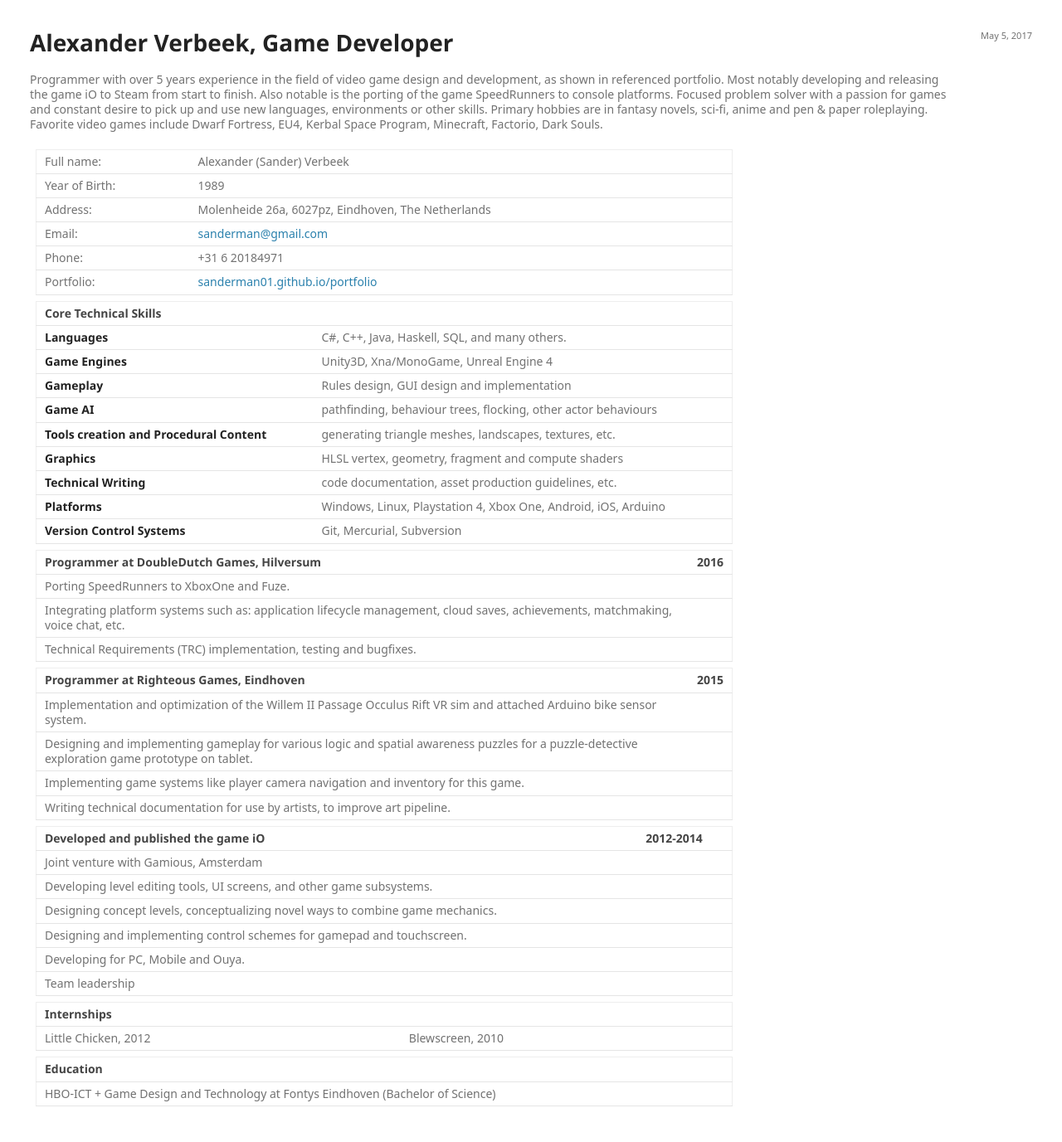
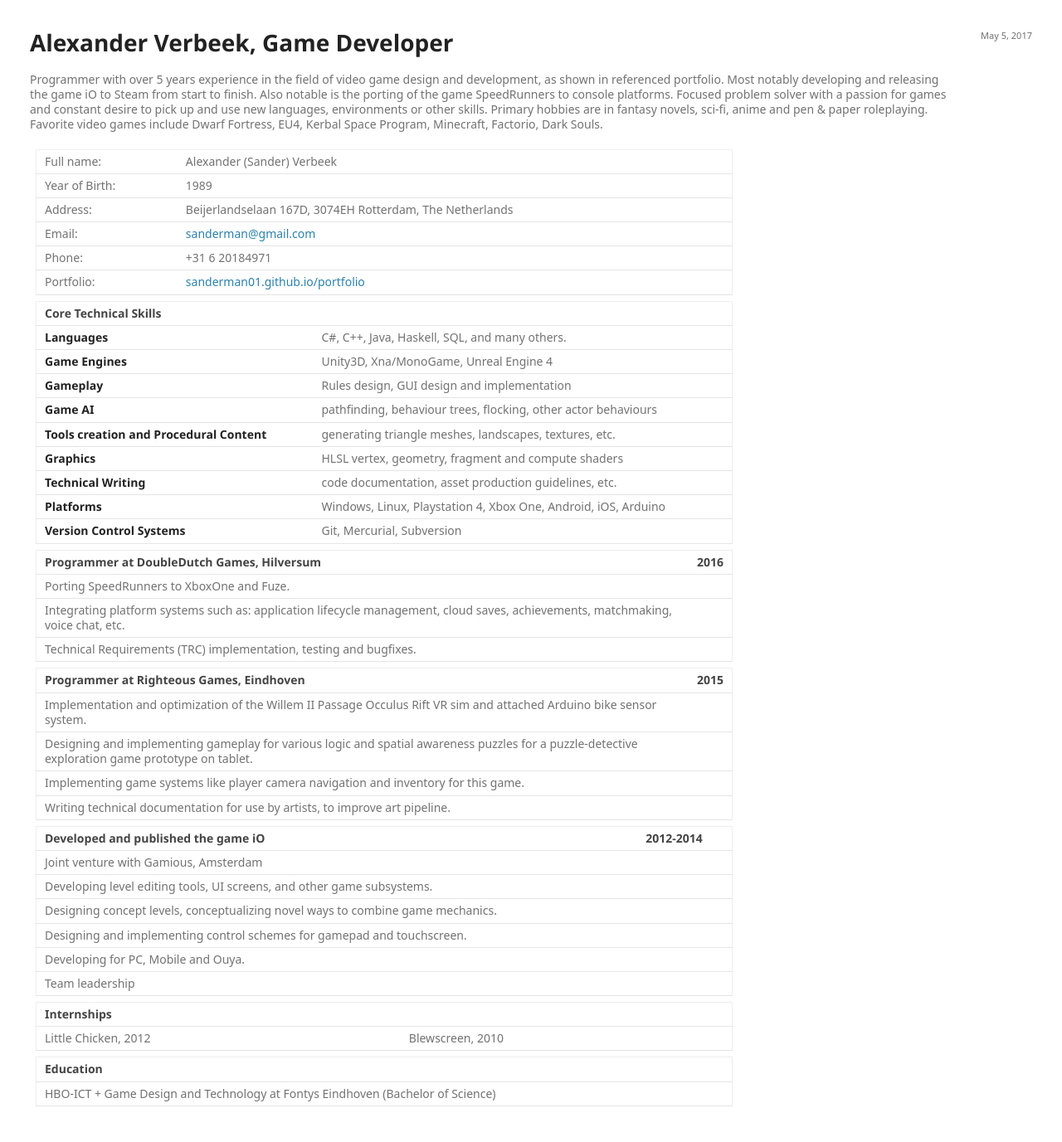
Before and after one commit to sanderman01/sanderman01.github.io, a Jekyll site: the page built from resume.md, in a window 1280 px wide. Shown: the whole page at 83% size. Built offline with Jekyll 4.4.1, drawn with Linux system fonts in a browser that asks for light colours; some web fonts are replaced; a script that is not in the unit is left out.

Commit message:
update address.

```diff
--- a/resume.md
+++ b/resume.md
@@ -13,7 +13,7 @@ Favorite video games include Dwarf Fortress, EU4, Kerbal Space Program, Minecraf
 
 | Full name: | Alexander (Sander) Verbeek |
 | Year of Birth: | 1989 |
-| Address: | Molenheide 26a, 6027pz, Eindhoven, The Netherlands |
+| Address: | Beijerlandselaan 167D, 3074EH Rotterdam, The Netherlands |
 | Email: | [sanderman@gmail.com](mailto:sanderman@gmail.com) |
 | Phone: | +31 6 20184971 |
 | Portfolio: | [sanderman01.github.io/portfolio](http://sanderman01.github.io/portfolio) |
```
